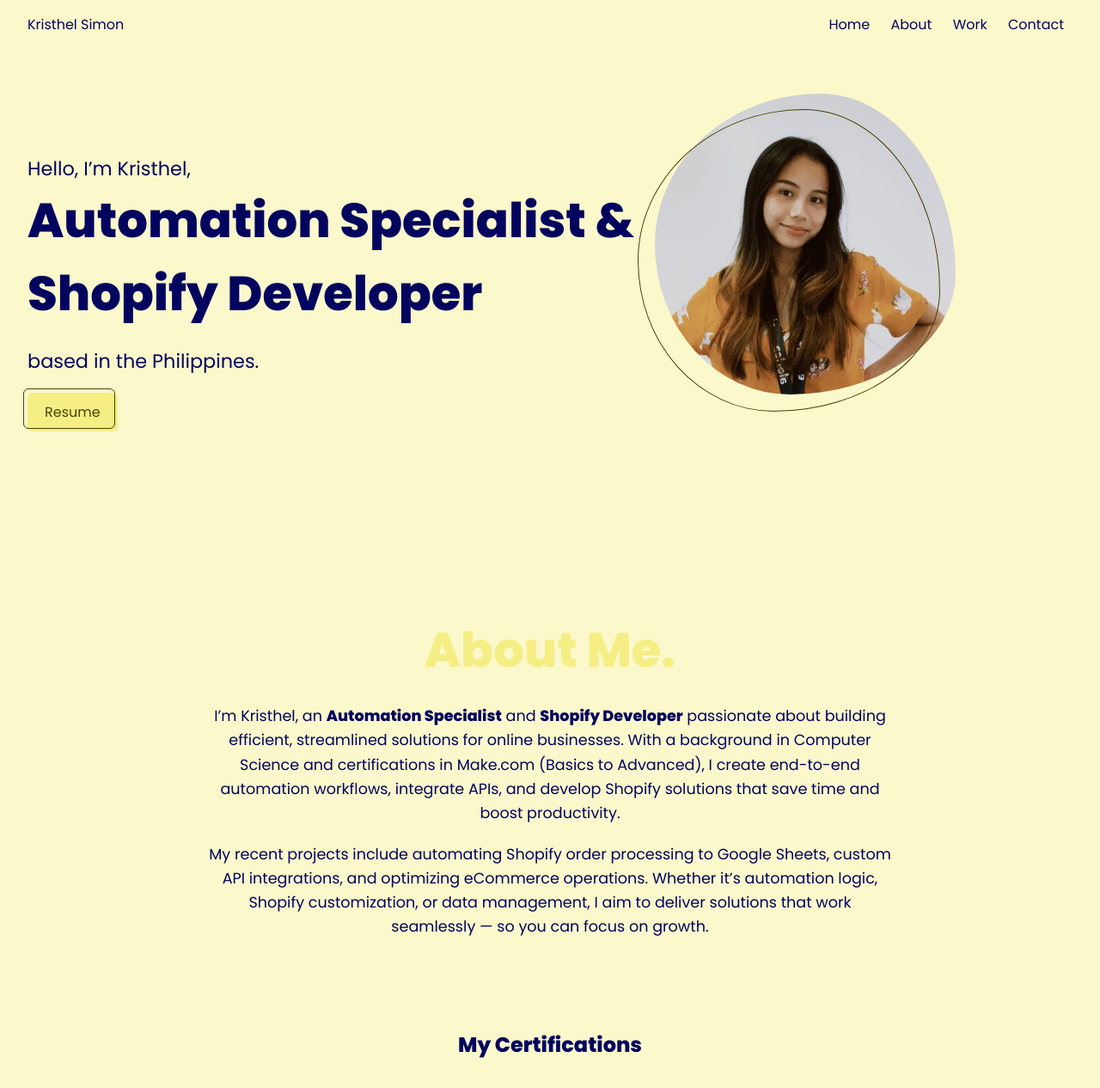
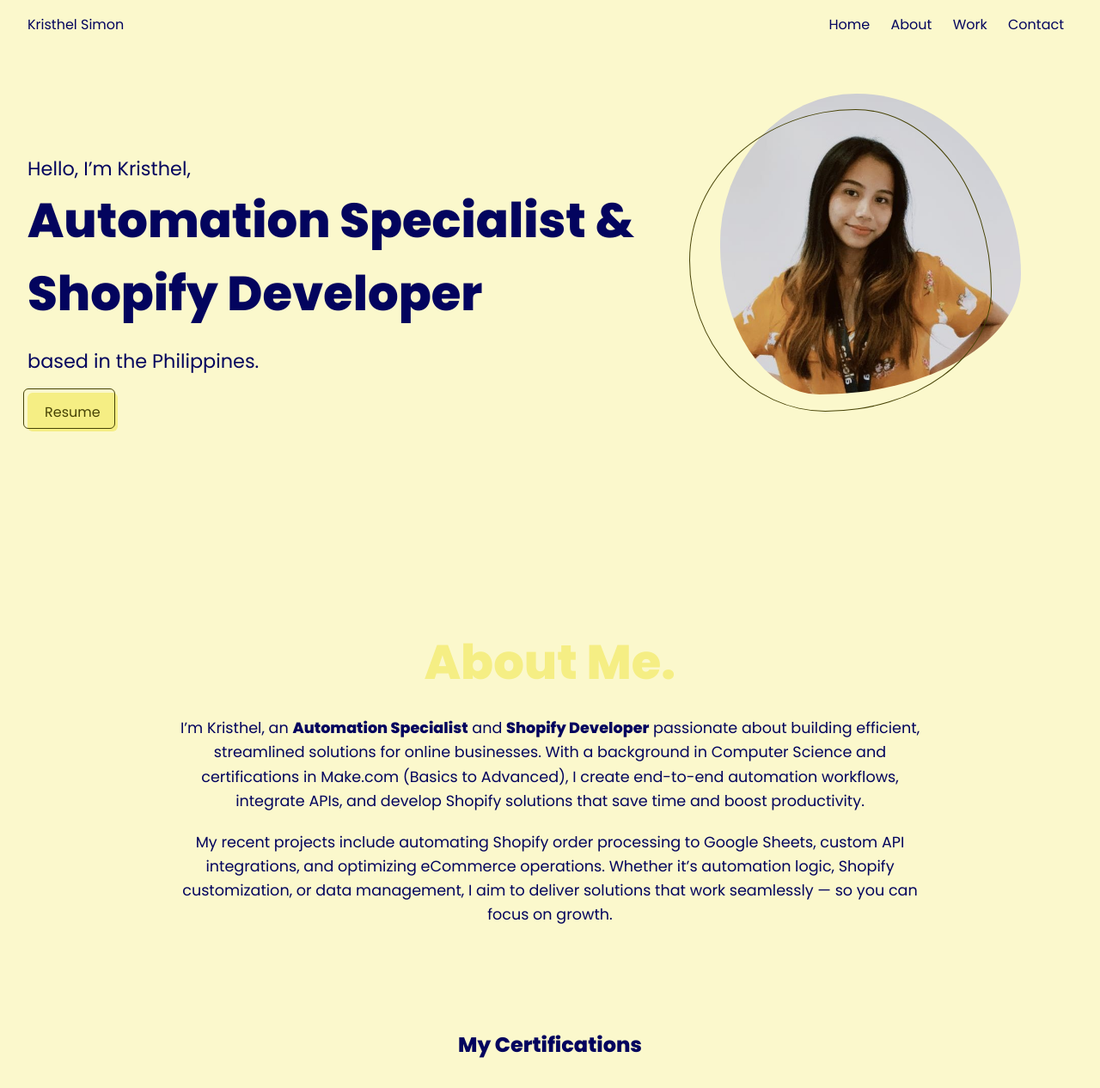
Before and after one commit to simonkristhel/Portfolio, a plain HTML site: page index.html in a window 1280 px wide. Shown: the top 1266 px of the page at 86% size. Drawn offline with Linux system fonts and the light colour scheme.

Commit message:
Update index.html

```diff
--- a/index.html
+++ b/index.html
@@ -47,18 +47,18 @@
 
     <div class="hero-image">
         <div style="width: 506px; height: 509px; position: relative">
-            <img style="width: 350px; height: 350px; border-radius: 55% 45% 55% 45% / 50% 60% 40% 50%; left: 20px; top: 32px; position: absolute;"
+            <img style="padding-left:15%; width: 350px; height: 350px; border-radius: 55% 45% 55% 45% / 50% 60% 40% 50%; left: 20px; top: 32px; position: absolute;"
                 src="images/Profile.jpg" alt="Profile">
             <!-- Border frame -->
             <div
-                style="width: 350px; height: 350px; border-radius: 55% 45% 55% 45% / 50% 60% 40% 50%; left: 0; top: 50px; position: absolute; border: 1px #474306 solid;">
+                style=" width: 350px; height: 350px; border-radius: 55% 45% 55% 45% / 50% 60% 40% 50%; left: 60px; top: 50px; position: absolute; border: 1px #474306 solid;">
             </div>
         </div>
     </div>
 </section>
 
 
-<section id="about" style="padding: 50px; max-width: 800px; margin: auto; text-align: center; margin-bottom: -5%;">
+<section id="about" style="padding: 15%; padding-top: 5%; max-width: auto; margin: auto; text-align: center; margin-bottom: -15%;">
     <h2 style="font-size: 3.5rem; margin-bottom: 20px;color: #f5ee84;">About Me.</h2>
     <p style="font-size: 1.1rem; line-height: 1.6;">
         I’m Kristhel, an <strong>Automation Specialist</strong> and <strong>Shopify Developer</strong> passionate about
```
